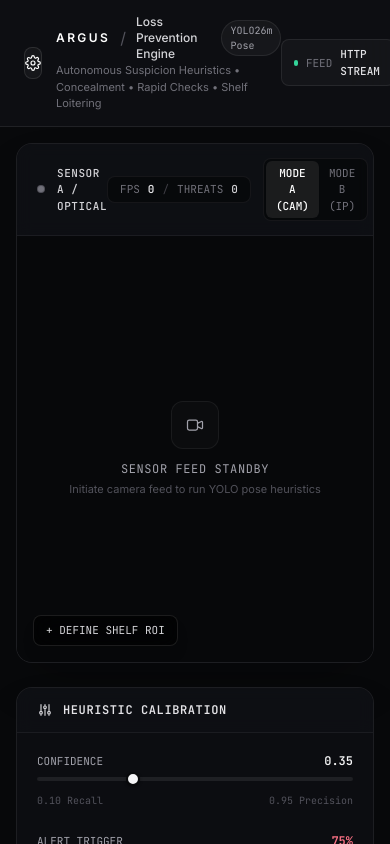
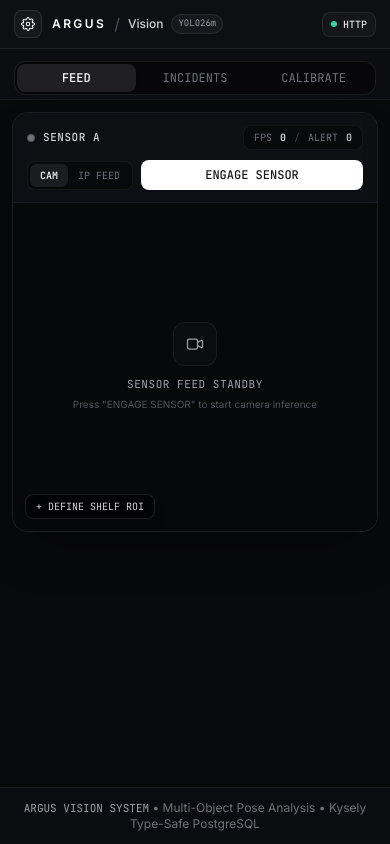
Before and after one commit to Sardor20091019/yolo, an Angular app in the folder apps/web/: page / in a window 390 px wide. Shown: the top 844 px of the page. Built offline with nearby package versions, Linux system fonts and the light colour scheme; no server answers.

Commit message:
feat(web): optimize responsive layout and mobile camera controls for phones

```diff
--- a/apps/web/src/app/app.component.html
+++ b/apps/web/src/app/app.component.html
@@ -1,38 +1,38 @@
 <div class="min-h-screen bg-[#08090b] flex flex-col text-[#f4f4f6] font-sans selection:bg-white/20 selection:text-white">
-  <header class="bg-[#0f1115]/80 border-b border-white/[0.08] px-6 py-3.5 backdrop-blur-xl sticky top-0 z-40">
+  <header class="bg-[#0f1115]/85 border-b border-white/[0.08] px-3.5 sm:px-6 py-2.5 sm:py-3.5 backdrop-blur-xl sticky top-0 z-40">
     <div class="flex items-center justify-between max-w-7xl mx-auto w-full">
-      <div class="flex items-center space-x-3.5">
-        <div class="w-8 h-8 rounded-lg bg-white/[0.04] border border-white/[0.1] flex items-center justify-center text-white shadow-inner">
-          <svg class="w-4 h-4" viewBox="0 0 24 24" fill="none" stroke="currentColor" stroke-width="1.75">
+      <div class="flex items-center space-x-2.5 sm:space-x-3.5">
+        <div class="w-7 h-7 sm:w-8 sm:h-8 rounded-lg bg-white/[0.04] border border-white/[0.1] flex items-center justify-center text-white shadow-inner">
+          <svg class="w-3.5 h-3.5 sm:w-4 sm:h-4" viewBox="0 0 24 24" fill="none" stroke="currentColor" stroke-width="1.75">
             <circle cx="12" cy="12" r="3"></circle>
             <path stroke-linecap="round" stroke-linejoin="round" d="M19.4 15a1.65 1.65 0 00.33 1.82l.06.06a2 2 0 010 2.83 2 2 0 01-2.83 0l-.06-.06a1.65 1.65 0 00-1.82-.33 1.65 1.65 0 00-1 1.51V21a2 2 0 01-2 2 2 2 0 01-2-2v-.09A1.65 1.65 0 009 19.4a1.65 1.65 0 00-1.82.33l-.06.06a2 2 0 01-2.83 0 2 2 0 010-2.83l.06-.06a1.65 1.65 0 00.33-1.82 1.65 1.65 0 00-1.51-1H3a2 2 0 01-2-2 2 2 0 012-2h.09A1.65 1.65 0 004.6 9a1.65 1.65 0 00-.33-1.82l-.06-.06a2 2 0 010-2.83 2 2 0 012.83 0l.06.06a1.65 1.65 0 001.82.33H9a1.65 1.65 0 001-1.51V3a2 2 0 012-2 2 2 0 012 2v.09a1.65 1.65 0 001 1.51 1.65 1.65 0 001.82-.33l.06-.06a2 2 0 012.83 0 2 2 0 010 2.83l-.06.06a1.65 1.65 0 00-.33 1.82V9a1.65 1.65 0 001.51 1H21a2 2 0 012 2 2 2 0 01-2 2h-.09a1.65 1.65 0 00-1.51 1z"></path>
           </svg>
         </div>
         <div>
-          <div class="flex items-center space-x-2.5">
+          <div class="flex items-center space-x-2">
             <span class="text-xs font-semibold tracking-widest uppercase text-white">ARGUS</span>
             <span class="text-zinc-600">/</span>
-            <span class="text-xs text-zinc-300 font-medium">Loss Prevention Engine</span>
-            <span class="text-[10px] font-mono px-2 py-0.5 rounded-full bg-white/[0.04] text-zinc-400 border border-white/[0.08]">
-              YOLO26m Pose
+            <span class="text-xs text-zinc-300 font-medium">Vision</span>
+            <span class="text-[9px] sm:text-[10px] font-mono px-1.5 sm:px-2 py-0.5 rounded-full bg-white/[0.04] text-zinc-400 border border-white/[0.08]">
+              YOLO26m
             </span>
           </div>
-          <p class="text-[11px] text-zinc-500 font-normal">
+          <p class="hidden sm:block text-[11px] text-zinc-500 font-normal">
             Autonomous Suspicion Heuristics &bull; Concealment &bull; Rapid Checks &bull; Shelf Loitering
           </p>
         </div>
       </div>
 
-      <div class="flex items-center space-x-3">
-        <div class="flex items-center space-x-2 text-[11px] font-mono px-3 py-1.5 rounded-lg bg-white/[0.03] border border-white/[0.08] text-zinc-300">
+      <div class="flex items-center space-x-2 sm:space-x-3">
+        <div class="flex items-center space-x-1.5 sm:space-x-2 text-[10px] sm:text-[11px] font-mono px-2 sm:px-3 py-1 sm:py-1.5 rounded-lg bg-white/[0.03] border border-white/[0.08] text-zinc-300">
           <span class="w-1.5 h-1.5 rounded-full bg-emerald-400" [ngClass]="wsService.isConnected() ? 'animate-pulse' : ''"></span>
-          <span class="text-zinc-500">FEED</span>
+          <span class="hidden xs:inline text-zinc-500">FEED</span>
           <span class="text-zinc-200 font-medium">
-            {{ wsService.isConnected() ? 'WS LINKED' : 'HTTP STREAM' }}
+            {{ wsService.isConnected() ? 'ONLINE' : 'HTTP' }}
           </span>
         </div>
 
-        <div class="hidden sm:flex items-center space-x-2 text-[11px] font-mono px-3 py-1.5 rounded-lg bg-white/[0.03] border border-white/[0.08] text-zinc-300">
+        <div class="hidden md:flex items-center space-x-2 text-[11px] font-mono px-3 py-1.5 rounded-lg bg-white/[0.03] border border-white/[0.08] text-zinc-300">
           <span class="w-1.5 h-1.5 rounded-full bg-zinc-400"></span>
           <span class="text-zinc-500">DB</span>
           <span class="text-zinc-300">NEON PG</span>
@@ -41,7 +41,41 @@
     </div>
   </header>
 
-  <main class="flex-1 max-w-7xl mx-auto w-full p-4 sm:p-6 grid grid-cols-1 lg:grid-cols-12 gap-6">
+  <div class="lg:hidden px-3.5 pt-3 pb-1 border-b border-white/[0.06] bg-[#0c0d11]">
+    <div class="flex p-0.5 rounded-xl bg-black/40 border border-white/[0.08] font-mono text-xs">
+      <button
+        type="button"
+        (click)="setMobileTab('feed')"
+        [ngClass]="activeMobileTab() === 'feed' ? 'bg-white/[0.1] text-white font-medium shadow-sm' : 'text-zinc-500 hover:text-zinc-300'"
+        class="flex-1 py-1.5 rounded-lg text-center transition-all">
+        FEED
+      </button>
+
+      <button
+        type="button"
+        (click)="setMobileTab('alerts')"
+        [ngClass]="activeMobileTab() === 'alerts' ? 'bg-white/[0.1] text-white font-medium shadow-sm' : 'text-zinc-500 hover:text-zinc-300'"
+        class="flex-1 py-1.5 rounded-lg text-center transition-all relative flex items-center justify-center space-x-1.5">
+        <span>INCIDENTS</span>
+        <span
+          *ngIf="alertsService.metrics().highRiskCount > 0"
+          class="px-1.5 py-0.2 rounded-full text-[9px] bg-rose-500/20 text-rose-300 border border-rose-500/40">
+          {{ alertsService.metrics().highRiskCount }}
+        </span>
+      </button>
+
+      <button
+        type="button"
+        (click)="setMobileTab('calibration')"
+        [ngClass]="activeMobileTab() === 'calibration' ? 'bg-white/[0.1] text-white font-medium shadow-sm' : 'text-zinc-500 hover:text-zinc-300'"
+        class="flex-1 py-1.5 rounded-lg text-center transition-all">
+        CALIBRATE
+      </button>
+    </div>
+  </div>
+
+  <main class="flex-1 max-w-7xl mx-auto w-full p-3 sm:p-6">
+    <div class="hidden lg:grid lg:grid-cols-12 gap-6">
       <div class="lg:col-span-8 flex flex-col space-y-6">
         <div class="h-[520px]">
           <app-camera-stream></app-camera-stream>
@@ -55,9 +89,24 @@
       <div class="lg:col-span-4 h-full min-h-[600px]">
         <app-alerts-sidebar></app-alerts-sidebar>
       </div>
+    </div>
+
+    <div class="lg:hidden">
+      <div *ngIf="activeMobileTab() === 'feed'" class="h-[420px] xs:h-[460px] sm:h-[500px]">
+        <app-camera-stream></app-camera-stream>
+      </div>
+
+      <div *ngIf="activeMobileTab() === 'alerts'" class="min-h-[500px]">
+        <app-alerts-sidebar></app-alerts-sidebar>
+      </div>
+
+      <div *ngIf="activeMobileTab() === 'calibration'">
+        <app-calibration-panel></app-calibration-panel>
+      </div>
+    </div>
   </main>
 
-  <footer class="border-t border-white/[0.06] bg-[#0b0c0f] px-6 py-3 text-center text-xs text-zinc-500 font-normal">
+  <footer class="border-t border-white/[0.06] bg-[#0b0c0f] px-4 sm:px-6 py-3 text-center text-xs text-zinc-500 font-normal">
     <span class="font-mono text-zinc-400 text-[11px]">ARGUS VISION SYSTEM</span> &bull; Multi-Object Pose Analysis &bull; Kysely Type-Safe PostgreSQL
   </footer>
 </div>
--- a/apps/web/src/app/app.component.ts
+++ b/apps/web/src/app/app.component.ts
@@ -1,9 +1,10 @@
-import { Component } from '@angular/core';
+import { Component, signal, WritableSignal } from '@angular/core';
 import { CommonModule } from '@angular/common';
 import { CameraStreamComponent } from './components/camera-stream/camera-stream.component';
 import { AlertsSidebarComponent } from './components/alerts-sidebar/alerts-sidebar.component';
 import { CalibrationPanelComponent } from './components/calibration-panel/calibration-panel.component';
 import { WebSocketService } from './services/websocket.service';
+import { AlertsService } from './services/alerts.service';
 
 @Component({
   selector: 'app-root',
@@ -17,5 +18,14 @@ import { WebSocketService } from './services/websocket.service';
   templateUrl: './app.component.html',
 })
 export class AppComponent {
-  constructor(public readonly wsService: WebSocketService) {}
+  public readonly activeMobileTab: WritableSignal<'feed' | 'alerts' | 'calibration'> = signal<'feed' | 'alerts' | 'calibration'>('feed');
+
+  constructor(
+    public readonly wsService: WebSocketService,
+    public readonly alertsService: AlertsService,
+  ) {}
+
+  public setMobileTab(tab: 'feed' | 'alerts' | 'calibration'): void {
+    this.activeMobileTab.set(tab);
+  }
 }
--- a/apps/web/src/app/components/calibration-panel/calibration-panel.component.html
+++ b/apps/web/src/app/components/calibration-panel/calibration-panel.component.html
@@ -1,5 +1,5 @@
 <div class="bg-[#0c0d11] border border-white/[0.07] rounded-2xl overflow-hidden shadow-2xl">
-  <div class="px-5 py-3.5 bg-[#101216]/60 border-b border-white/[0.06] backdrop-blur flex items-center justify-between">
+  <div class="px-3.5 sm:px-5 py-3 sm:py-3.5 bg-[#101216]/60 border-b border-white/[0.06] backdrop-blur flex items-center justify-between">
     <div class="flex items-center space-x-2.5">
       <svg class="w-4 h-4 text-zinc-300" fill="none" stroke="currentColor" viewBox="0 0 24 24">
         <path stroke-linecap="round" stroke-linejoin="round" stroke-width="1.75" d="M12 6V4m0 2a2 2 0 100 4m0-4a2 2 0 110 4m-6 8a2 2 0 100-4m0 4a2 2 0 110-4m0 4v2m0-6V4m6 6v10m6-2a2 2 0 100-4m0 4a2 2 0 110-4m0 4v2m0-6V4"></path>
@@ -13,7 +13,7 @@
     </span>
   </div>
 
-  <div class="p-5 grid grid-cols-1 md:grid-cols-2 lg:grid-cols-4 gap-6 font-mono text-xs">
+  <div class="p-3.5 sm:p-5 grid grid-cols-1 sm:grid-cols-2 lg:grid-cols-4 gap-4 sm:gap-6 font-mono text-xs">
     <div class="space-y-2">
       <div class="flex justify-between items-center">
         <span class="text-zinc-400 text-[11px]">CONFIDENCE</span>
@@ -91,7 +91,7 @@
     </div>
   </div>
 
-  <div class="px-5 pb-5 pt-1 border-t border-white/[0.05]">
+  <div class="px-3.5 sm:px-5 pb-4 sm:pb-5 pt-1 border-t border-white/[0.05]">
     <div class="flex items-center justify-between mb-3 font-mono">
       <span class="text-zinc-400 font-medium uppercase text-[11px] tracking-wide">ACTIVE SHELF ROI POLYGONS</span>
       <span class="text-zinc-500 text-[10px]">{{ detectionApi.zones().length }} DEFINED</span>
--- a/apps/web/src/app/components/camera-stream/camera-stream.component.html
+++ b/apps/web/src/app/components/camera-stream/camera-stream.component.html
@@ -1,91 +1,105 @@
 <div class="flex flex-col h-full bg-[#0c0d11] border border-white/[0.07] rounded-2xl overflow-hidden shadow-2xl">
-  <div class="flex items-center justify-between px-5 py-3.5 bg-[#101216]/60 border-b border-white/[0.06] backdrop-blur">
-    <div class="flex items-center space-x-3">
+  <div class="flex flex-col sm:flex-row sm:items-center sm:justify-between px-3.5 sm:px-5 py-3 sm:py-3.5 bg-[#101216]/60 border-b border-white/[0.06] backdrop-blur gap-2.5">
+    <div class="flex items-center justify-between sm:justify-start space-x-2.5">
+      <div class="flex items-center space-x-2">
         <div class="relative flex items-center justify-center">
           <span class="w-2 h-2 rounded-full" [ngClass]="isStreaming() ? 'bg-emerald-400 animate-ping' : 'bg-zinc-600'"></span>
           <span class="absolute w-1.5 h-1.5 rounded-full" [ngClass]="isStreaming() ? 'bg-emerald-400' : 'bg-zinc-500'"></span>
         </div>
         <span class="font-mono text-[11px] font-medium tracking-wider uppercase text-zinc-300">
-        {{ mode() === 'WEBCAM' ? 'SENSOR A / OPTICAL' : 'SENSOR B / IP NETWORK' }}
+          {{ mode() === 'WEBCAM' ? 'SENSOR A' : 'SENSOR B' }}
         </span>
-      <span *ngIf="isStreaming()" class="px-2 py-0.5 rounded text-[10px] font-mono font-medium bg-rose-500/10 text-rose-300 border border-rose-500/20">
-        ANALYZING
+        <span *ngIf="isStreaming()" class="px-1.5 py-0.5 rounded text-[9px] font-mono font-medium bg-rose-500/10 text-rose-300 border border-rose-500/20">
+          LIVE
         </span>
       </div>
 
-    <div class="flex items-center space-x-3">
-      <div class="flex items-center space-x-2 font-mono text-[11px] text-zinc-400 bg-black/40 px-3 py-1 rounded-lg border border-white/[0.06]">
+      <div class="flex items-center space-x-2 font-mono text-[10px] text-zinc-400 bg-black/40 px-2.5 py-1 rounded-lg border border-white/[0.06]">
         <span class="text-zinc-500">FPS</span>
         <span class="text-zinc-200 font-semibold">{{ fps() }}</span>
         <span class="text-zinc-700">/</span>
-        <span class="text-zinc-500">THREATS</span>
+        <span class="text-zinc-500">ALERT</span>
         <span [ngClass]="threatCount() > 0 ? 'text-rose-400 font-semibold' : 'text-zinc-300 font-medium'">
           {{ threatCount() }}
         </span>
       </div>
+    </div>
 
+    <div class="flex items-center space-x-2">
       <div class="flex rounded-lg bg-black/40 p-0.5 border border-white/[0.06]">
         <button
           type="button"
           (click)="setMode('WEBCAM')"
           [ngClass]="mode() === 'WEBCAM' ? 'bg-white/[0.08] text-white font-medium shadow-sm' : 'text-zinc-500 hover:text-zinc-300'"
-          class="px-2.5 py-1 text-[11px] font-mono rounded-md transition-all">
-          MODE A (CAM)
+          class="px-2.5 py-1 text-[10px] sm:text-[11px] font-mono rounded-md transition-all">
+          CAM
         </button>
         <button
           type="button"
           (click)="setMode('IP_CAMERA')"
           [ngClass]="mode() === 'IP_CAMERA' ? 'bg-white/[0.08] text-white font-medium shadow-sm' : 'text-zinc-500 hover:text-zinc-300'"
-          class="px-2.5 py-1 text-[11px] font-mono rounded-md transition-all">
-          MODE B (IP)
+          class="px-2.5 py-1 text-[10px] sm:text-[11px] font-mono rounded-md transition-all">
+          IP FEED
         </button>
       </div>
+
+      <button
+        *ngIf="mode() === 'WEBCAM' && isStreaming()"
+        type="button"
+        (click)="toggleCameraFacing()"
+        class="p-1.5 rounded-lg bg-white/[0.05] border border-white/[0.08] text-zinc-300 hover:text-white transition-colors"
+        title="Switch Camera">
+        <svg class="w-3.5 h-3.5" fill="none" stroke="currentColor" viewBox="0 0 24 24">
+          <path stroke-linecap="round" stroke-linejoin="round" stroke-width="1.75" d="M4 4v5h.582m15.356 2A8.001 8.001 0 004.582 9m0 0H9m11 11v-5h-.581m0 0a8.003 8.003 0 01-15.357-2m15.357 2H15"></path>
+        </svg>
+      </button>
 
       <button
         type="button"
         (click)="toggleStream()"
         [ngClass]="isStreaming() ? 'bg-rose-500/15 text-rose-300 border-rose-500/30 hover:bg-rose-500/25' : 'bg-white text-zinc-900 hover:bg-zinc-200 border-transparent shadow-sm'"
-        class="px-3.5 py-1.5 text-xs font-mono font-medium rounded-lg border transition-all">
+        class="flex-1 sm:flex-initial px-3.5 py-1.5 text-xs font-mono font-medium rounded-lg border transition-all text-center">
         {{ isStreaming() ? 'DISENGAGE' : 'ENGAGE SENSOR' }}
       </button>
     </div>
   </div>
 
-  <div *ngIf="mode() === 'IP_CAMERA'" class="flex items-center space-x-3 px-5 py-2.5 bg-[#090a0d] border-b border-white/[0.06]">
-    <span class="text-xs font-mono text-zinc-400">FEED URL:</span>
+  <div *ngIf="mode() === 'IP_CAMERA'" class="flex items-center space-x-2 px-3.5 sm:px-5 py-2 bg-[#090a0d] border-b border-white/[0.06]">
+    <span class="text-[11px] font-mono text-zinc-400">URL:</span>
     <input
       type="text"
       [ngModel]="ipStreamUrl()"
       (ngModelChange)="ipStreamUrl.set($event)"
       placeholder="http://192.168.1.100:8080/video"
-      class="flex-1 bg-black/40 border border-white/[0.08] rounded-lg px-3 py-1.5 text-xs font-mono text-zinc-200 placeholder-zinc-600 focus:outline-none focus:border-white/30 transition-colors" />
+      class="flex-1 bg-black/40 border border-white/[0.08] rounded-lg px-2.5 py-1 text-xs font-mono text-zinc-200 placeholder-zinc-600 focus:outline-none focus:border-white/30 transition-colors" />
   </div>
 
-  <div class="relative flex-1 bg-[#060709] flex items-center justify-center overflow-hidden min-h-[420px]">
+  <div class="relative flex-1 bg-[#060709] flex items-center justify-center overflow-hidden min-h-[300px] sm:min-h-[400px]">
     <video
       #videoElement
       autoplay
       playsinline
+      webkit-playsinline
       muted
       class="w-full h-full object-contain"
       [ngClass]="mode() === 'WEBCAM' ? 'block' : 'hidden'">
     </video>
 
-    <div *ngIf="mode() === 'IP_CAMERA' && isStreaming()" class="w-full h-full flex items-center justify-center bg-[#07080a]">
-      <div class="text-center font-mono text-xs text-zinc-500">
+    <div *ngIf="mode() === 'IP_CAMERA' && isStreaming()" class="w-full h-full flex items-center justify-center bg-[#07080a] p-4 text-center">
+      <div class="font-mono text-xs text-zinc-500">
         <div class="text-zinc-300 mb-2 font-medium">[ STREAMING IP FEED ]</div>
-        <div class="text-zinc-600">{{ ipStreamUrl() || 'Emulating RTSP Video Stream' }}</div>
+        <div class="text-zinc-600 text-[11px] truncate max-w-xs">{{ ipStreamUrl() || 'Emulating RTSP Video Stream' }}</div>
       </div>
     </div>
 
-    <div *ngIf="!isStreaming()" class="absolute inset-0 flex flex-col items-center justify-center bg-[#07080a] text-zinc-500">
-      <div class="w-12 h-12 rounded-xl bg-white/[0.02] border border-white/[0.06] flex items-center justify-center mb-3">
+    <div *ngIf="!isStreaming()" class="absolute inset-0 flex flex-col items-center justify-center bg-[#07080a] text-zinc-500 p-4 text-center">
+      <div class="w-11 h-11 sm:w-12 sm:h-12 rounded-xl bg-white/[0.02] border border-white/[0.06] flex items-center justify-center mb-2.5">
         <svg class="w-5 h-5 text-zinc-400" fill="none" stroke="currentColor" viewBox="0 0 24 24">
           <path stroke-linecap="round" stroke-linejoin="round" stroke-width="1.5" d="M15 10l4.553-2.276A1 1 0 0121 8.618v6.764a1 1 0 01-1.447.894L15 14M5 18h8a2 2 0 002-2V8a2 2 0 00-2-2H5a2 2 0 00-2 2v8a2 2 0 002 2z"></path>
         </svg>
       </div>
-      <span class="font-mono text-xs uppercase tracking-wider text-zinc-400">SENSOR FEED STANDBY</span>
-      <span class="text-[11px] text-zinc-600 mt-1">Initiate camera feed to run YOLO pose heuristics</span>
+      <span class="font-mono text-[11px] sm:text-xs uppercase tracking-wider text-zinc-400">SENSOR FEED STANDBY</span>
+      <span class="text-[10px] sm:text-[11px] text-zinc-600 mt-1">Press "ENGAGE SENSOR" to start camera inference</span>
     </div>
 
     <canvas
@@ -98,37 +112,37 @@
 
     <canvas #hiddenCanvas class="hidden"></canvas>
 
-    <div class="absolute bottom-4 left-4 flex items-center space-x-2.5">
+    <div class="absolute bottom-3 left-3 right-3 sm:right-auto flex flex-wrap items-center gap-2">
       <button
         type="button"
         (click)="toggleDrawZone()"
         [ngClass]="isDrawingZone() ? 'bg-amber-400 text-zinc-950 font-semibold' : 'bg-black/60 hover:bg-black/80 text-zinc-300 border border-white/[0.1]'"
-        class="px-3 py-1.5 text-[11px] font-mono rounded-lg backdrop-blur-md transition-all shadow-lg">
+        class="px-2.5 py-1 text-[10px] sm:text-[11px] font-mono rounded-lg backdrop-blur-md transition-all shadow-lg">
         {{ isDrawingZone() ? 'COMPLETE ZONE' : '+ DEFINE SHELF ROI' }}
       </button>
 
-      <div *ngIf="isDrawingZone()" class="flex items-center space-x-2 bg-[#0e1014]/90 p-1.5 rounded-xl border border-white/[0.1] backdrop-blur-md shadow-2xl">
+      <div *ngIf="isDrawingZone()" class="flex flex-wrap items-center gap-1.5 bg-[#0e1014]/90 p-1.5 rounded-xl border border-white/[0.1] backdrop-blur-md shadow-2xl">
         <input
           type="text"
           [(ngModel)]="newZoneName"
-          placeholder="Zone name"
-          class="bg-black/50 border border-white/[0.08] rounded-lg px-2.5 py-1 text-[11px] font-mono text-zinc-200 w-32 focus:outline-none focus:border-white/30" />
+          placeholder="Name"
+          class="bg-black/50 border border-white/[0.08] rounded-lg px-2 py-0.5 text-[10px] sm:text-[11px] font-mono text-zinc-200 w-24 sm:w-32 focus:outline-none focus:border-white/30" />
         <input
           type="number"
           [(ngModel)]="newZoneDwell"
           placeholder="Dwell (s)"
-          class="bg-black/50 border border-white/[0.08] rounded-lg px-2.5 py-1 text-[11px] font-mono text-zinc-200 w-20 focus:outline-none focus:border-white/30" />
+          class="bg-black/50 border border-white/[0.08] rounded-lg px-2 py-0.5 text-[10px] sm:text-[11px] font-mono text-zinc-200 w-16 focus:outline-none focus:border-white/30" />
         <button
           type="button"
           (click)="saveDrawnZone()"
-          class="bg-white text-zinc-950 font-medium px-2.5 py-1 rounded-md text-[11px] font-mono hover:bg-zinc-200 transition-colors">
+          class="bg-white text-zinc-950 font-medium px-2 py-0.5 rounded-md text-[10px] sm:text-[11px] font-mono hover:bg-zinc-200 transition-colors">
           SAVE
         </button>
         <button
           type="button"
           (click)="cancelDrawZone()"
-          class="bg-white/[0.05] text-zinc-400 hover:text-zinc-200 px-2 py-1 rounded-md text-[11px] font-mono transition-colors">
-          CANCEL
+          class="bg-white/[0.05] text-zinc-400 hover:text-zinc-200 px-1.5 py-0.5 rounded-md text-[10px] sm:text-[11px] font-mono transition-colors">
+          &times;
         </button>
       </div>
     </div>
--- a/apps/web/src/app/components/camera-stream/camera-stream.component.ts
+++ b/apps/web/src/app/components/camera-stream/camera-stream.component.ts
@@ -34,6 +34,7 @@ export class CameraStreamComponent implements OnInit, OnDestroy {
   public readonly activeDrawPoints: WritableSignal<[number, number][]> = signal<[number, number][]>([]);
   public newZoneName: string = 'Electronics Shelf 1';
   public newZoneDwell: number = 8;
+  public readonly facingMode: WritableSignal<'environment' | 'user'> = signal<'environment' | 'user'>('environment');
 
   private mediaStream: MediaStream | null = null;
   private captureIntervalId: any = null;
@@ -79,14 +80,22 @@ export class CameraStreamComponent implements OnInit, OnDestroy {
   public async startStream(): Promise<void> {
     if (this.mode() === 'WEBCAM') {
       try {
-        this.mediaStream = await navigator.mediaDevices.getUserMedia({
+        const constraints: MediaStreamConstraints = {
           video: {
             width: { ideal: 1280 },
             height: { ideal: 720 },
-            facingMode: 'user',
+            facingMode: { ideal: this.facingMode() },
           },
           audio: false,
-        });
+        };
+        try {
+          this.mediaStream = await navigator.mediaDevices.getUserMedia(constraints);
+        } catch {
+          this.mediaStream = await navigator.mediaDevices.getUserMedia({
+            video: { facingMode: { ideal: this.facingMode() } },
+            audio: false,
+          });
+        }
 
         if (this.videoRef?.nativeElement) {
           this.videoRef.nativeElement.srcObject = this.mediaStream;
@@ -101,6 +110,18 @@ export class CameraStreamComponent implements OnInit, OnDestroy {
     } else {
       this.isStreaming.set(true);
       this.startCaptureInterval();
+    }
+  }
+
+  public async toggleCameraFacing(): Promise<void> {
+    const nextFacing = this.facingMode() === 'environment' ? 'user' : 'environment';
+    this.facingMode.set(nextFacing);
+    if (this.isStreaming() && this.mode() === 'WEBCAM') {
+      if (this.mediaStream) {
+        this.mediaStream.getTracks().forEach((track) => track.stop());
+        this.mediaStream = null;
+      }
+      await this.startStream();
     }
   }
 
--- a/apps/web/src/index.html
+++ b/apps/web/src/index.html
@@ -4,7 +4,10 @@
   <meta charset="utf-8">
   <title>ArgusVision — Autonomous Loss Prevention & Spatial Intelligence</title>
   <base href="/">
-  <meta name="viewport" content="width=device-width, initial-scale=1">
+  <meta name="viewport" content="width=device-width, initial-scale=1.0, maximum-scale=1.0, user-scalable=no, viewport-fit=cover">
+  <meta name="apple-mobile-web-app-capable" content="yes">
+  <meta name="apple-mobile-web-app-status-bar-style" content="black-translucent">
+  <meta name="theme-color" content="#08090b">
   <link rel="icon" type="image/x-icon" href="favicon.ico">
   <link rel="preconnect" href="https://fonts.googleapis.com">
   <link rel="preconnect" href="https://fonts.gstatic.com" crossorigin>
```
Also changed, not shown: apps/web/src/app/components/alerts-sidebar/alerts-sidebar.component.html (+11 -11 lines). Lines whose indentation alone changed are shown as unchanged.
